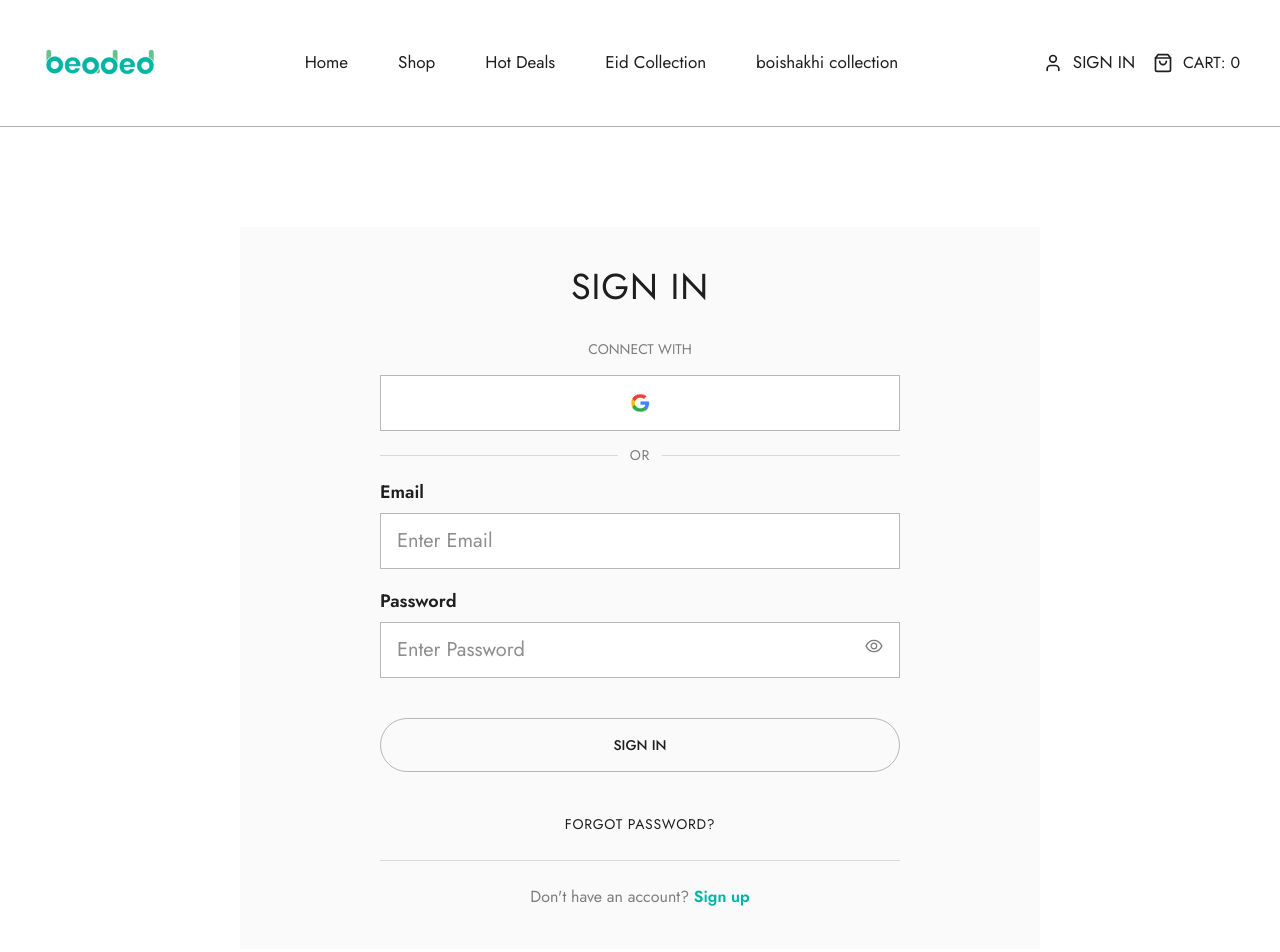
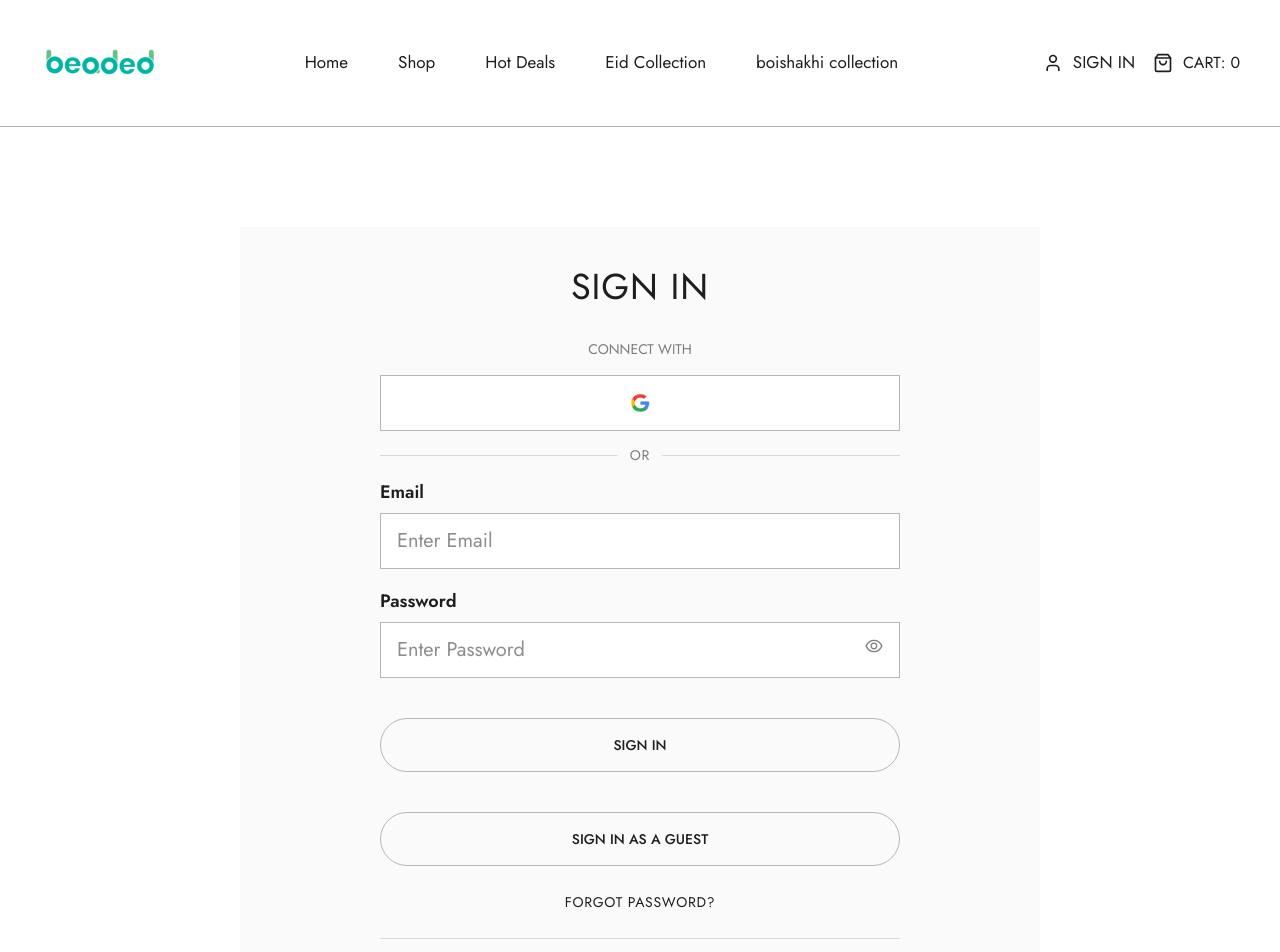
Before and after one commit to ayondev7/E-commerce-beaded, a Next.js app in the folder frontend/: page /sign-in in a window 1280 px wide. Shown: the top 952 px of the page. Built offline with nearby package versions, Linux system fonts and the light colour scheme; no server answers.

Commit message:
fix: improve error handling and user feedback in SigninForm; conditionally render address selection in DeliveryInfo

```diff
--- a/frontend/src/components/auth/SigninForm.tsx
+++ b/frontend/src/components/auth/SigninForm.tsx
@@ -71,7 +71,12 @@ const SigninForm: React.FC = () => {
         }
 
         const data = await res.json();
-        const { accessToken, refreshToken, user: backendUser, customer } = data as {
+        const {
+          accessToken,
+          refreshToken,
+          user: backendUser,
+          customer,
+        } = data as {
           accessToken?: string;
           refreshToken?: string;
           user?: unknown;
@@ -79,7 +84,9 @@ const SigninForm: React.FC = () => {
         };
         const returnedUser = backendUser || customer;
         if (!accessToken || !refreshToken || !returnedUser) {
-          toast.error("Signin succeeded but backend did not return tokens. Please try again.");
+          toast.error(
+            "Signin succeeded but backend did not return tokens. Please try again."
+          );
           return;
         }
 
@@ -93,12 +100,15 @@ const SigninForm: React.FC = () => {
         });
 
         if (!tokenLoginRes) {
-          toast.error("Failed to create session after signin. Please try signing in again.");
+          toast.error(
+            "Failed to create session after signin. Please try signing in again."
+          );
           return;
         }
 
         if ((tokenLoginRes as unknown as { error?: string }).error) {
-          let message = (tokenLoginRes as unknown as { error?: string }).error as string;
+          let message = (tokenLoginRes as unknown as { error?: string })
+            .error as string;
           try {
             const parsed = JSON.parse(message);
             if (parsed && parsed.message) message = parsed.message;
@@ -114,7 +124,9 @@ const SigninForm: React.FC = () => {
           toast.success("Signed in successfully");
           setTimeout(() => router.push("/"), 300);
         } else {
-          toast.error("Signin completed but session not created. Please try signing in.");
+          toast.error(
+            "Signin completed but session not created. Please try signing in."
+          );
         }
       } catch (error: unknown) {
         const message = error instanceof Error ? error.message : "Signin error";
@@ -161,7 +173,12 @@ const SigninForm: React.FC = () => {
       }
 
       const data = await res.json();
-      const { accessToken, refreshToken, user: backendUser, customer } = data as {
+      const {
+        accessToken,
+        refreshToken,
+        user: backendUser,
+        customer,
+      } = data as {
         accessToken?: string;
         refreshToken?: string;
         user?: unknown;
@@ -169,7 +186,9 @@ const SigninForm: React.FC = () => {
       };
       const returnedUser = backendUser || customer;
       if (!accessToken || !refreshToken || !returnedUser) {
-        toast.error("Guest signin succeeded but backend did not return tokens. Please try again.");
+        toast.error(
+          "Guest signin succeeded but backend did not return tokens. Please try again."
+        );
         return;
       }
 
@@ -182,12 +201,15 @@ const SigninForm: React.FC = () => {
       });
 
       if (!tokenLoginRes) {
-        toast.error("Failed to create session after guest signin. Please try signing in again.");
+        toast.error(
+          "Failed to create session after guest signin. Please try signing in again."
+        );
         return;
       }
 
       if ((tokenLoginRes as unknown as { error?: string }).error) {
-        let message = (tokenLoginRes as unknown as { error?: string }).error as string;
+        let message = (tokenLoginRes as unknown as { error?: string })
+          .error as string;
         try {
           const parsed = JSON.parse(message);
           if (parsed && parsed.message) message = parsed.message;
@@ -203,10 +225,13 @@ const SigninForm: React.FC = () => {
         toast.success("Signed in as guest successfully");
         setTimeout(() => router.push("/"), 300);
       } else {
-        toast.error("Guest signin completed but session not created. Please try signing in.");
+        toast.error(
+          "Guest signin completed but session not created. Please try signing in."
+        );
       }
     } catch (error: unknown) {
-      const message = error instanceof Error ? error.message : "Guest signin error";
+      const message =
+        error instanceof Error ? error.message : "Guest signin error";
       console.error("Guest signin error", error);
       toast.error(message);
     } finally {
@@ -217,7 +242,9 @@ const SigninForm: React.FC = () => {
   return (
     <div className="mx-auto w-full max-w-[520px]">
       <h1 className="text-center text-4xl tracking-wide mb-8">SIGN IN</h1>
-      <p className="text-center text-sm text-[#7D7D7D] uppercase mb-2">Connect with</p>
+      <p className="text-center text-sm text-[#7D7D7D] uppercase mb-2">
+        Connect with
+      </p>
       <GoogleButton className="border-[#B7B7B7]" label="Sign in with Google" />
       <Divider />
       <form onSubmit={formik.handleSubmit} className="space-y-5">
@@ -256,10 +283,29 @@ const SigninForm: React.FC = () => {
             type="submit"
             disabled={submitting}
           >
-            {submitting ? <FiLoader className="animate-spin size-5" /> : "Sign in"}
+            {submitting ? (
+              <FiLoader className="animate-spin size-5" />
+            ) : (
+              "Sign in"
+            )}
           </ReusableButton2>
         </div>
       </form>
+      <div className="flex justify-center mb-6">
+        <ReusableButton2
+          className="border border-[#B7B7B7] text-black hover:border-[#00b5a6] w-full flex items-center justify-center gap-2"
+          bgClassName="bg-[#00b5a6]"
+          textClassName="group-hover:text-white"
+          onClick={handleGuestSignin}
+          disabled={guestSubmitting}
+        >
+          {guestSubmitting ? (
+            <FiLoader className="animate-spin size-5" />
+          ) : (
+            "Sign in as a Guest"
+          )}
+        </ReusableButton2>
+      </div>
       <div className="text-center mt-4">
         <Link href="#" className="text-sm tracking-wider uppercase">
           Forgot password?
@@ -267,7 +313,7 @@ const SigninForm: React.FC = () => {
       </div>
       <Divider showOr={false} />
       <p className="text-center text-[#7D7D7D]">
-        Don&apos;t have an account? {" "}
+        Don&apos;t have an account?{" "}
         <Link href="/sign-up" className="text-[#00b5a6] font-semibold">
           Sign up
         </Link>
--- a/frontend/src/components/checkout/DeliveryInfo.tsx
+++ b/frontend/src/components/checkout/DeliveryInfo.tsx
@@ -142,6 +142,7 @@ export default function DeliveryInfo() {
               <div>
                 <div className="mb-2 text-sm">Your Address</div>
                 <div className="flex gap-3 items-center justify-between">
+                  {addresses.length > 0 && (
                     <div className="relative w-[300px]">
                       <SelectField
                         value={values.selectedAddressId}
@@ -157,6 +158,7 @@ export default function DeliveryInfo() {
                         </span>
                       )}
                     </div>
+                  )}
                   <ReusableButton2
                     type="button"
                     onClick={() => router.push('/address')}
```
Lines whose indentation alone changed are shown as unchanged.
